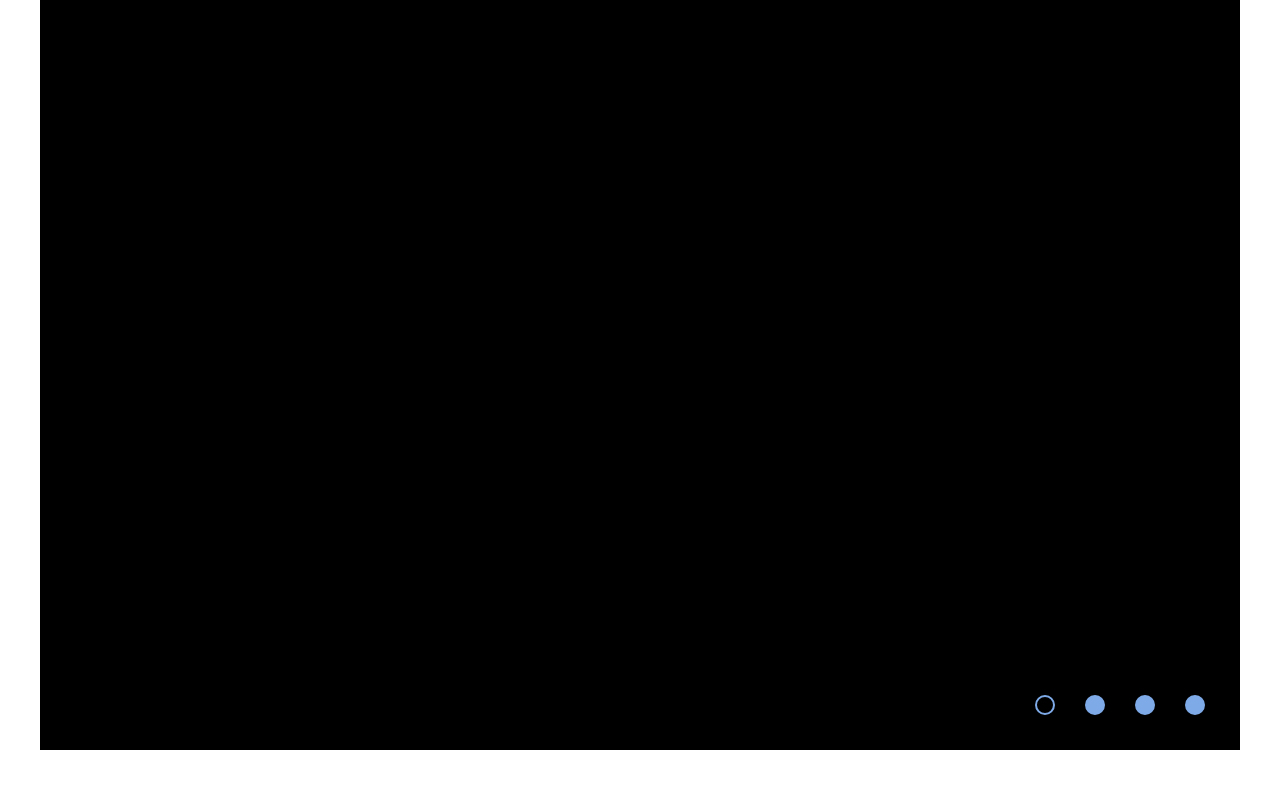
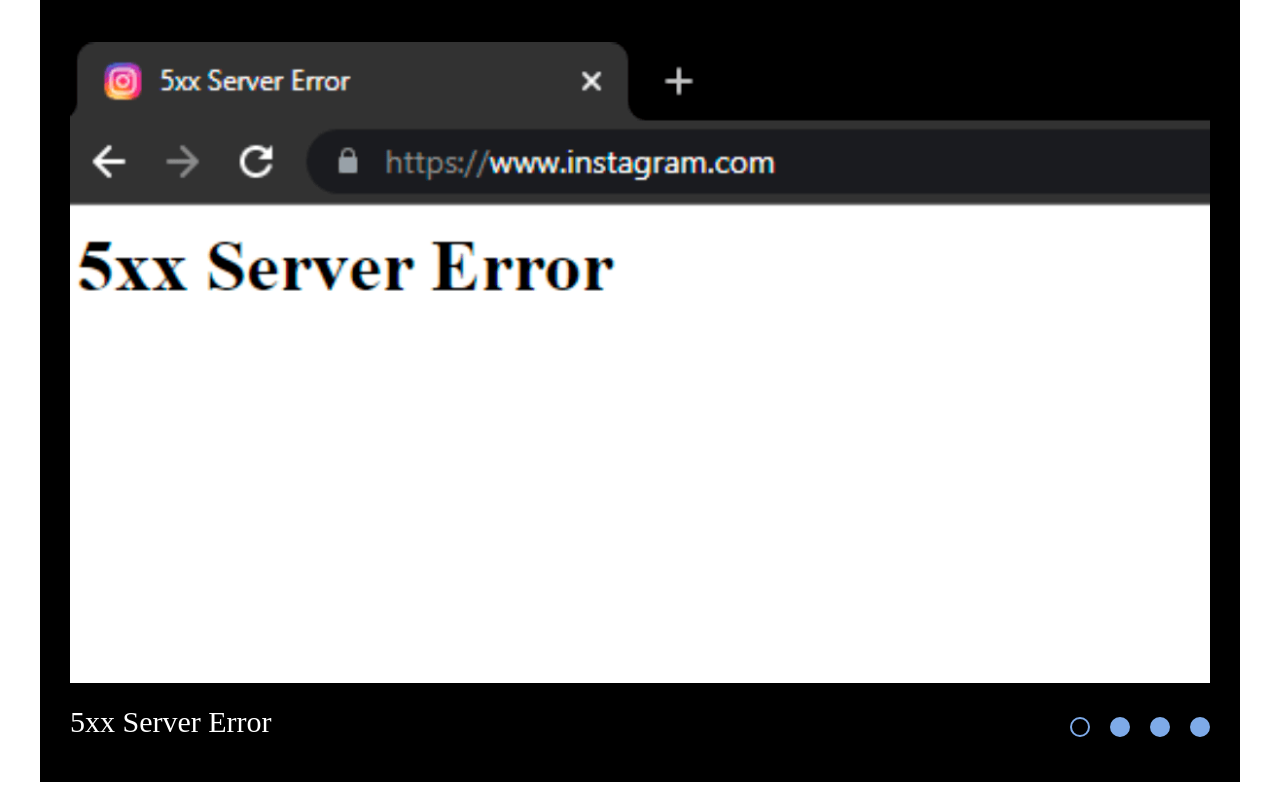
Before and after one commit to AlexeyKonstantinov78/cssMemSlider, a plain HTML site: page index.html in a window 1280 px wide. Drawn offline with Linux system fonts and the light colour scheme.

Commit message:
fix: all

```diff
--- a/css/basic.css
+++ b/css/basic.css
@@ -39,16 +39,12 @@ label {
 }
 
 input[type="radio"] {
-    cursor: pointer;
+
     width: 0;
     height: 0;
-    display: inline-flex;
-    justify-content: center;
-    align-items: center;
-    user-select: none;
 }
 
-input[type="radio"]:before {
+/* input[type="radio"]:before {
     content: "";
     display: inline-block;
     width: 2rem;
@@ -62,7 +58,7 @@ input[type="radio"]:before {
 
 input[type="radio"]:checked::before {
     background-color: transparent;
-}
+} */
 
 
 
--- a/css/slider.css
+++ b/css/slider.css
@@ -9,7 +9,7 @@
 
 .slider-wrapper {
     overflow: hidden;
-    height: 68rem;
+    height: 70rem;
     margin: 0 auto;
 }
 
@@ -28,7 +28,7 @@
 
 .slider-wrapper__item img {
     width: 100%;
-    margin-bottom: 1rem;
+    margin-bottom: 2rem;
 }
 
 .slider-wrapper__item p {
@@ -48,10 +48,19 @@
 .slider-control label {
     width: 3rem;
     height: 3rem;
-    margin-top: -3rem;
-    display: flex;
-    justify-content: center;
-    align-items: center;
+    margin-top: -5rem;
+    width: 2rem;
+    height: 2rem;
+    background-color: #7EAAE8;
+    border: 0.2rem solid #7EAAE8;
+    border-radius: 2.5rem;
+}
+
+#slide0:checked~.slider-control>label:nth-child(1),
+#slide1:checked~.slider-control>label:nth-child(2),
+#slide2:checked~.slider-control>label:nth-child(3),
+#slide3:checked~.slider-control>label:nth-child(4) {
+    background-color: transparent;
 }
 
 .slider-control label:active {
@@ -60,98 +69,10 @@
     border-radius: 2.5rem;
 }
 
-/* .img-activ {
-    /* display: flex;
-    justify-content: center;
-    align-items: center; */
-/* width: 100%;
-opacity: 1;
-} */
-
-.slider-control label #slide0:checked~.slider-wrapper .slider-wrapper__items #slider-00 {
+#slide0:checked~.slider-wrapper>.slider-wrapper__items>.slider-wrapper__item.slide0,
+#slide1:checked~.slider-wrapper>.slider-wrapper__items>.slider-wrapper__item.slide1,
+#slide2:checked~.slider-wrapper>.slider-wrapper__items>.slider-wrapper__item.slide2,
+#slide3:checked~.slider-wrapper>.slider-wrapper__items>.slider-wrapper__item.slide3 {
     width: 100%;
     opacity: 1;
 }
-
-/* .slider-control__panel-indicators {
-    display: flex;
-
-    gap: 2rem;
-
-}
-
-.slider-control__panel-indicators-li {
-    list-style: none;
-    width: 4rem;
-    height: 4rem;
-    display: flex;
-    justify-content: center;
-    align-items: center;
-}
-
-.slider-control__panel-indicators-li div {
-
-    background-color: #7EAAE8;
-    border: 0.2rem solid #7EAAE8;
-    border-radius: 25px;
-    width: 2rem;
-    height: 2rem;
-    transition: all 0.5s;
-} */
-
-/* .slider-control__panel-indicators-li:hover div {
-    background-color: #fff;
-    border: 0.2rem solid #fff;
-}
-
-.slider-control__panel-indicators-li:focus div {
-    background-color: #7dce92;
-    border: 0.2rem solid #7dce92;
-}
-
-.slider-control__panel-indicators-li:active div {
-    background-color: #7dce92;
-    border: 0.2rem solid #7dce92;
-} */
-
-/* .slider-control__panel-info-p {
-    font-size: 2rem;
-    opacity: 0;
-    transition: all 0.5s;
-} */
-
-
-
-/* .li-activ div {
-    background-color: unset;
-}
-
-.li-activ:hover div {
-    background-color: unset;
-    border: 0.2rem solid #fff;
-}
-
-.li-activ:focus div {
-    background-color: #7dce92;
-    border: 0.2rem solid #7dce92;
-}
-
-.li-activ:active div {
-    background-color: #7dce92;
-    border: 0.2rem solid #7dce92;
-} */
-/*
-@media screen and (max-width: 1024px) {
-    .slider-control {
-        display: inline-block;
-        padding-top: 2rem;
-    }
-
-    .slider-control__panel-info {
-        margin-bottom: 2rem;
-    }
-
-    .slider-wrapper {
-        height: 53vw;
-    }
-} */
--- a/index.html
+++ b/index.html
@@ -13,6 +13,10 @@
     <section class="slider">
         <div class="container slider-container">
             <div class="slider-content">
+                <input type="radio" name="point" id="slide0" checked>
+                <input type="radio" name="point" id="slide1">
+                <input type="radio" name="point" id="slide2">
+                <input type="radio" name="point" id="slide3">
                 <div class="slider-wrapper">
                     <div class="slider-wrapper__items">
                         <div class="slider-wrapper__item slide0" id="slider-00">
@@ -34,18 +38,10 @@
                     </div>
                 </div>
                 <div class="slider-control">
-                    <label for="slide0">
-                        <input type="radio" name="point" id="slide0" checked>
-                    </label>
-                    <label for="slide1">
-                        <input type="radio" name="point" id="slide1">
-                    </label>
-                    <label for="slide2">
-                        <input type="radio" name="point" id="slide2">
-                    </label>
-                    <label for="slide3">
-                        <input type="radio" name="point" id="slide3">
-                    </label>
+                    <label for="slide0"></label>
+                    <label for="slide1"></label>
+                    <label for="slide2"></label>
+                    <label for="slide3"></label>
                 </div>
             </div>
         </div>
```
